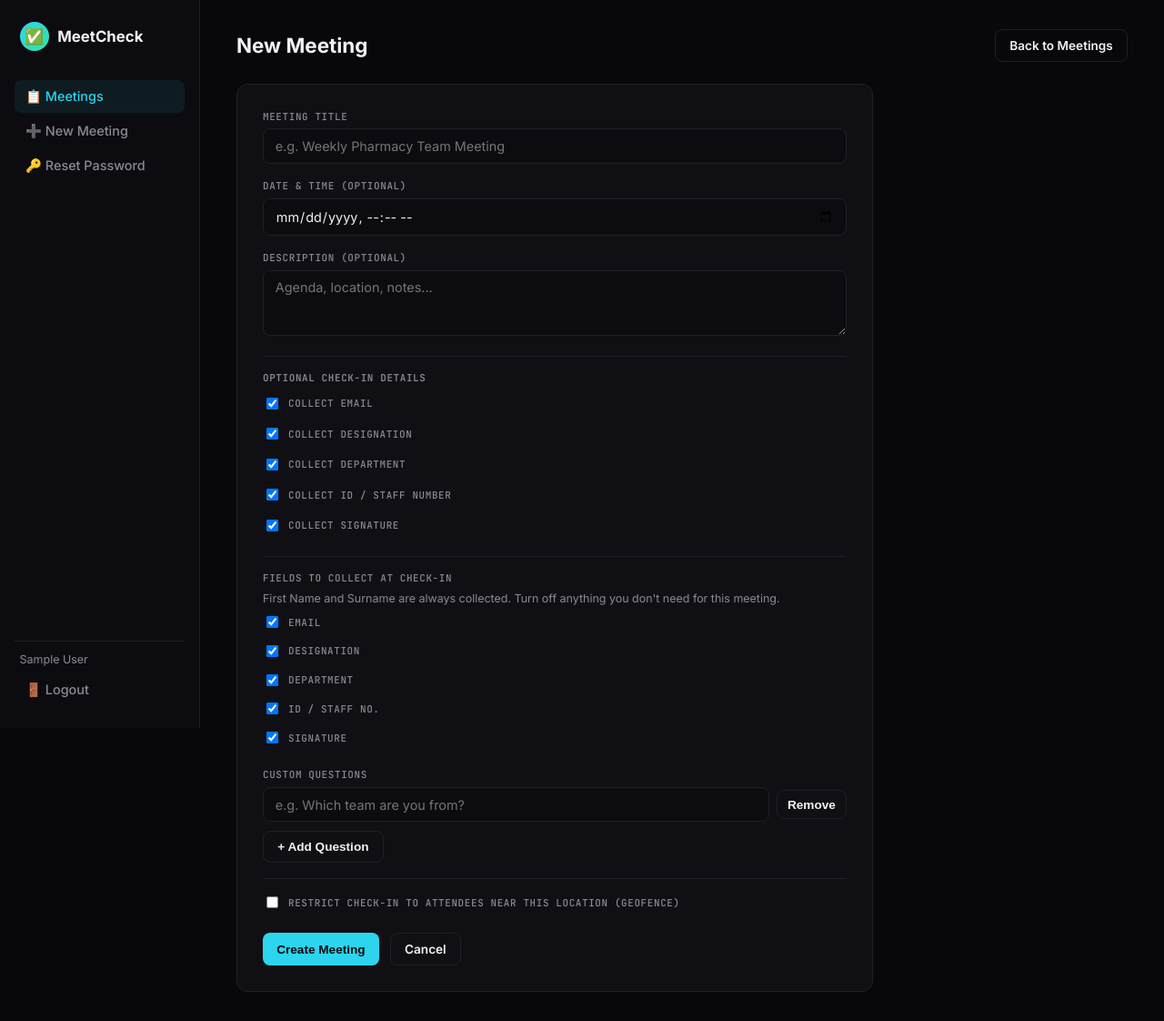
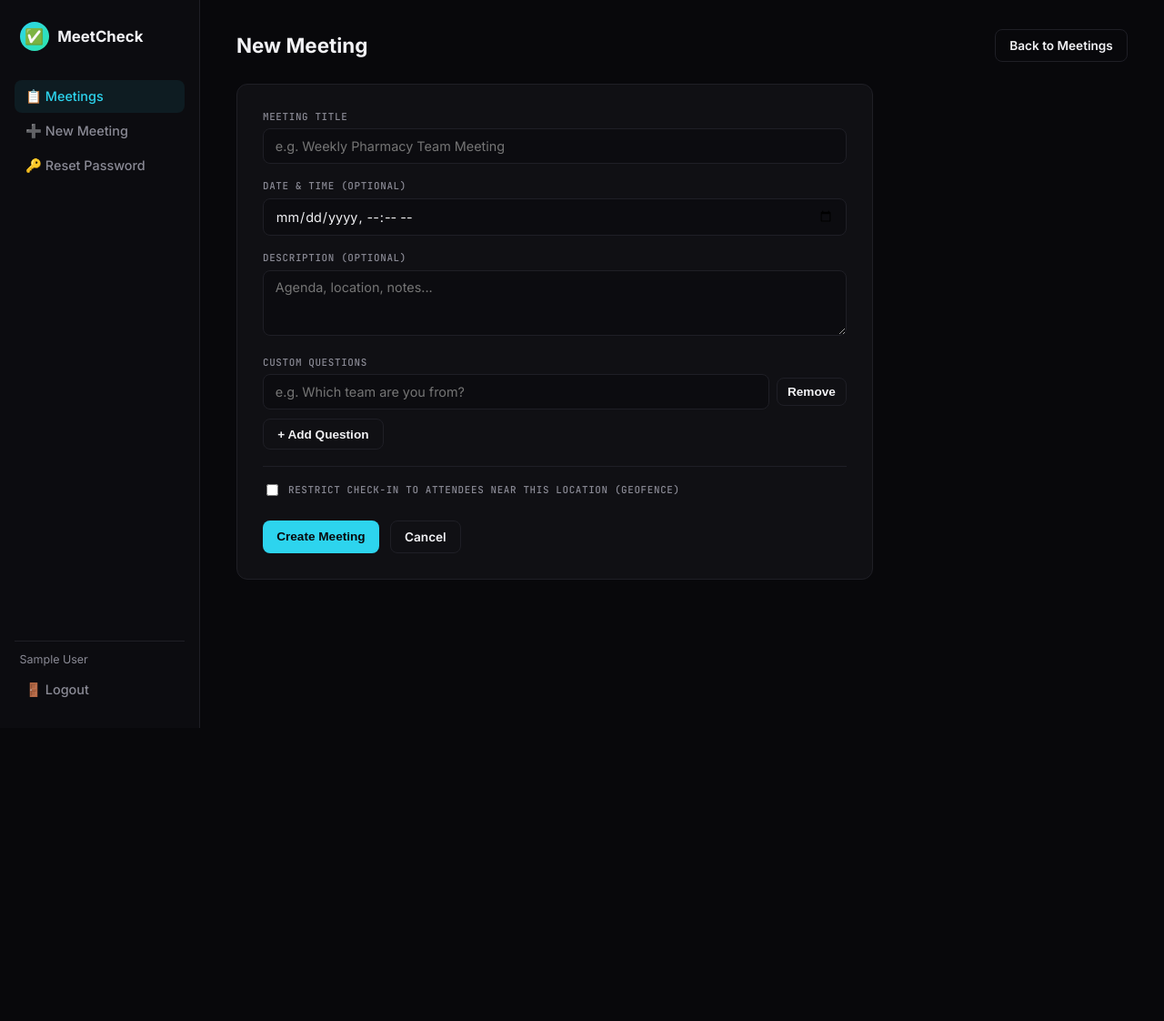
Before and after one commit to Mosescasper/meetcheck, a Flask app: page /meetings/new in a window 1280 px wide. Shown: the whole page at 91% size. After the commit the page ends 800 px from the top, so only its background shows below. Run offline with Flask 3, Linux system fonts and the light colour scheme; the visitor is signed in with stand-in values (Sample User, id 1).

Commit message:
Make check-in fields mandatory

```diff
--- a/app.py
+++ b/app.py
@@ -96,13 +96,14 @@ def _parse_field_toggles(form):
 
 
 def _parse_optional_fields(form):
-    """Returns the per-meeting optional attendance-field settings."""
+    """Returns the per-meeting optional attendance-field settings.
+    All fields are now mandatory."""
     return {
-        "collect_email": form.get("collect_email") == "on",
-        "collect_designation": form.get("collect_designation") == "on",
-        "collect_department": form.get("collect_department") == "on",
-        "collect_id_number": form.get("collect_id_number") == "on",
-        "collect_signature": form.get("collect_signature") == "on",
+        "collect_email": True,
+        "collect_designation": True,
+        "collect_department": True,
+        "collect_id_number": True,
+        "collect_signature": True,
     }
 
 
--- a/templates/meetings/edit.html
+++ b/templates/meetings/edit.html
@@ -26,8 +26,6 @@
                 placeholder="Agenda, location, notes...">{{ meeting.description or '' }}</textarea>
     </div>
 
-    {% include "meetings/_field_toggles.html" %}
-
     {% include "meetings/_custom_questions.html" %}
 
     {% include "meetings/_geofence_fields.html" %}
--- a/templates/meetings/new.html
+++ b/templates/meetings/new.html
@@ -25,8 +25,6 @@
                 placeholder="Agenda, location, notes..."></textarea>
     </div>
 
-    {% include "meetings/_field_toggles.html" %}
-
     {% include "meetings/_custom_questions.html" %}
 
     {% include "meetings/_geofence_fields.html" %}
```
